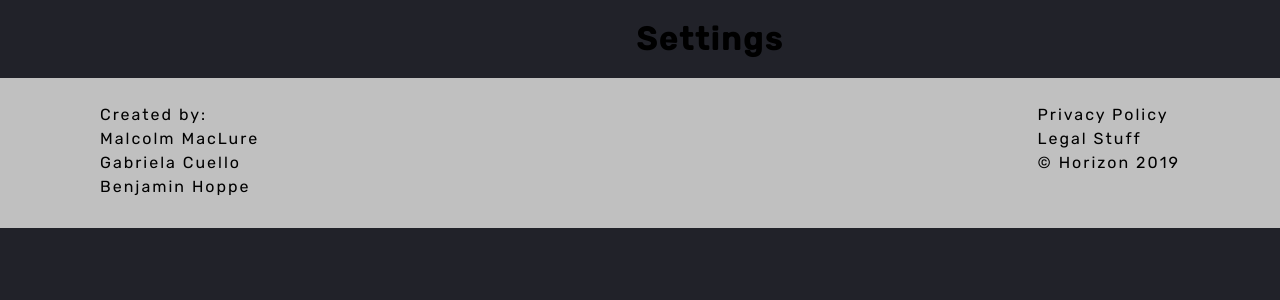
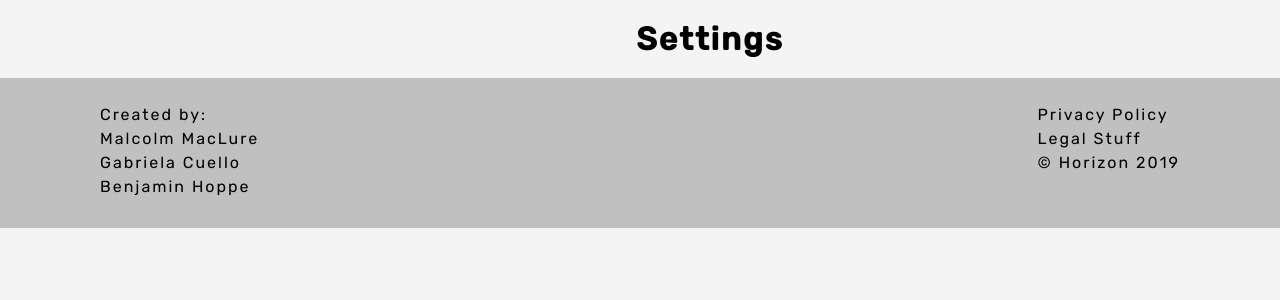
Before and after one commit to MacLure/project-horizon-react, a React (Create React App) app: page /settings in a window 1280 px wide. Shown: the top 300 px of the page. Built offline with nearby package versions, Linux system fonts and the light colour scheme; a web font is replaced by a local one.

Commit message:
changed bg color student containers

```diff
--- a/src/Student.css
+++ b/src/Student.css
@@ -1,6 +1,10 @@
 /* -----------------------------------------
   StudentDashboard
 ----------------------------------------- */
+body {
+  background-color: #F4F4F4 !important;
+}
+
 .eventsGrid {
   grid-column-start: 1fr;
   grid-row-start: 1;
@@ -142,13 +146,13 @@
   width: 1300px;
   height: 500px;
   grid-gap: 50px;
-  background-color: #2A2C33;
+  background-color: #E6E6E6;
 }
 
 
 .assignmentlist {
   grid-column-start: 1;
-  background-color: rgb(54, 57, 65);
+  background-color: #fff;
   padding: 10px;
   margin: 10px;
   overflow: scroll;
@@ -169,7 +173,7 @@
 
 .submissionContainer {
   grid-column-start: 2;
-  background-color: rgb(54, 57, 65);
+  background-color: #fff;
   padding: 20px;
   margin: 10px;
   overflow: scroll;
--- a/src/components/StudentComponents/StudentNavbar.jsx
+++ b/src/components/StudentComponents/StudentNavbar.jsx
@@ -12,6 +12,7 @@ class StudentNavBar extends Component {
           <img className="icon" src={Logo} />
 
           <ul className="navList">
+
             <NavLink to="/login" activeClassName="active"><li className="navItem">Log out</li></NavLink>
           </ul>
         </nav>
```
